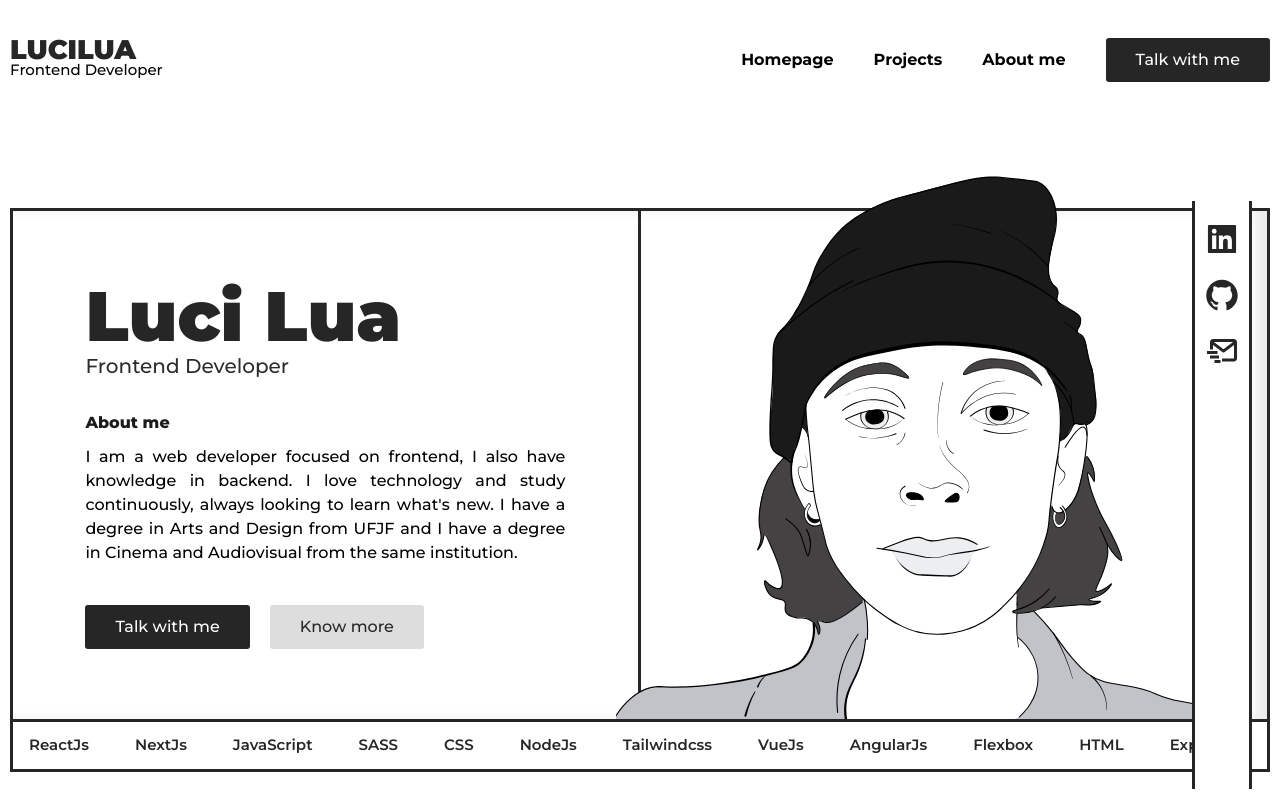
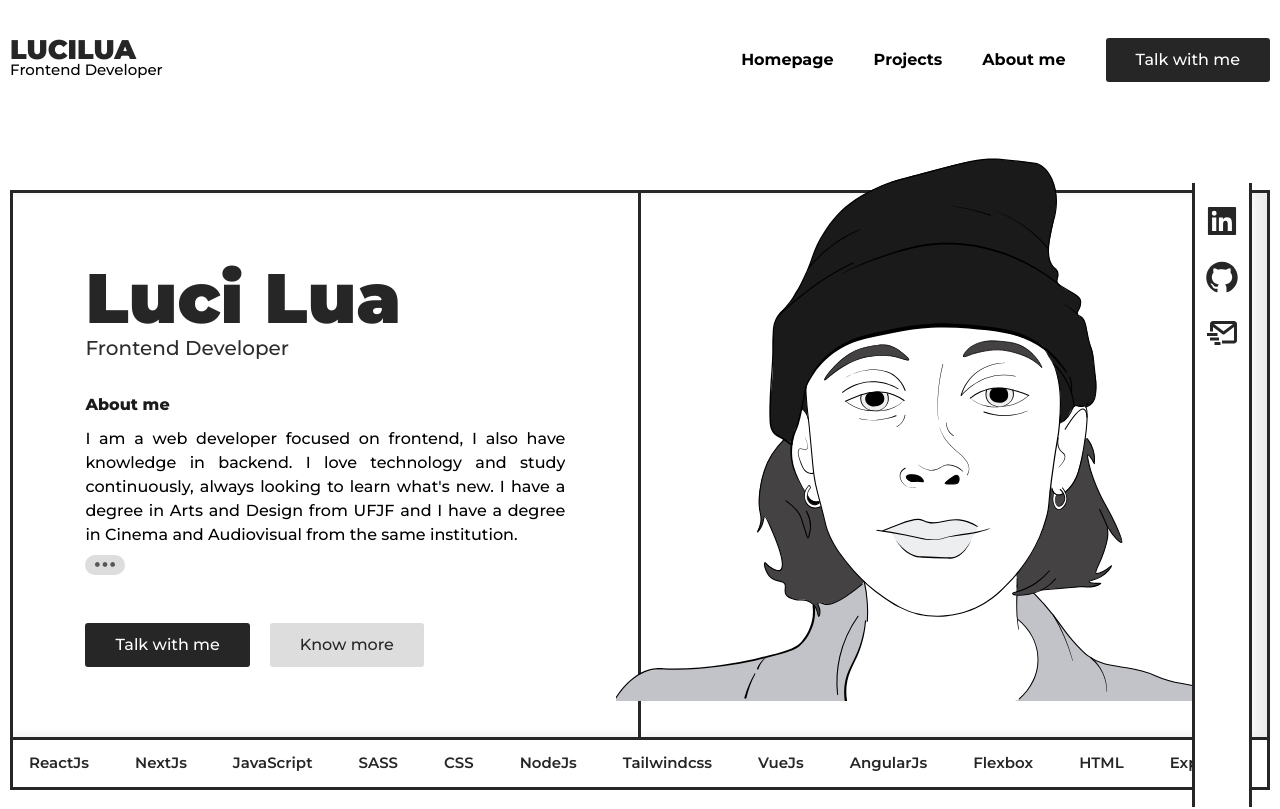
Before and after one commit to LuciLua/newPort, a Next.js app: page / in a window 1280 px wide. Shown: the top 809 px of the page. Built offline with nearby package versions, Linux system fonts and the light colour scheme.

Commit message:
max lines

```diff
--- a/src/components/InitialBox.tsx
+++ b/src/components/InitialBox.tsx
@@ -5,6 +5,7 @@ import { BiMailSend } from "react-icons/bi"
 import { useRef } from "react"
 import { toast } from "react-toastify"
 import Cookies from "js-cookie"
+import { MoreText } from "./MoreText"
 
 export function InitialBox() {
   const mailToRef = useRef(null)
@@ -63,13 +64,13 @@ export function InitialBox() {
             </h2>
             <div className="flex gap-[10px] flex-col">
               <h1 className="font-[800] text-[#1b1b1b] mt-[30px]">About me</h1>
-              <p className="font-[500] z-20 text-justify">
-                I am a web developer focused on frontend, I also have knowledge
-                in backend. I love technology and study continuously, always
-                looking to learn what's new. I have a degree in Arts and Design
-                from UFJF and I have a degree in Cinema and Audiovisual from the
-                same institution.
-              </p>
+                <MoreText numOfLines={2}>
+                  I am a web developer focused on frontend, I also have knowledge
+                  in backend. I love technology and study continuously, always
+                  looking to learn what's new. I have a degree in Arts and Design
+                  from UFJF and I have a degree in Cinema and Audiovisual from the
+                  same institution.
+                </MoreText>
               <div className="flex w-fit gap-5 mt-[30px] z-20">
                 <button
                   onClick={cookieLanguageSelector}
--- /dev/null
+++ b/src/components/MoreText.tsx
@@ -0,0 +1,24 @@
+'use client'
+
+import { useState } from "react";
+import { TfiMoreAlt } from "react-icons/tfi";
+
+export function MoreText({ children, numOfLines = 2, style }: { children: React.ReactNode, numOfLines?: number, style?: string}) {
+
+    const [num, setNum] = useState(numOfLines)
+
+    function moreText() {
+        setNum(999)
+    }
+
+    return (
+        <div className={`${style}`}>
+            <p className={`line-clamp-${num} overflow-hidden font-[500] z-20 text-justify`}>{children}</p>
+            {num > 2 ?
+                null
+                :
+                <TfiMoreAlt onClick={() => moreText()} className="bg-[#ddd] rounded-[30px] cursor-pointer w-[40px] h-[20px] text-[#575757] my-2" />
+            }
+        </div>
+    )
+}
--- a/src/components/ProjectModal.tsx
+++ b/src/components/ProjectModal.tsx
@@ -2,6 +2,7 @@
 import { useProjectModal } from "../hooks/useProjectModal"
 import { AiFillCloseCircle } from "react-icons/ai"
 import { motion } from "framer-motion"
+import { MoreText } from "./MoreText"
 
 export function ProjectModal() {
     const { toggleModalOpen, modalOpen, modalContent } = useProjectModal()
@@ -17,7 +18,7 @@ export function ProjectModal() {
                         style={{
                             transition: "all 0.5s cubic-bezier(0.17, 0.55, 0.55, 1)",
                         }}
-                        className="w-full max-w-[700px] h-fit min-h-[200px] relative flex flex-col bg-[#fff] p-4 rounded-[4px] shadow-[rgb(222,222,222)] shadow-[0px_0px_12px]"
+                        className="w-full max-w-[700px] h-fit min-h-[200px] max-h-[calc(100dvh-100px)] relative flex flex-col bg-[#fff] p-4 rounded-[4px] shadow-[rgb(222,222,222)] shadow-[0px_0px_12px]"
                     >
                         <button
                             onClick={toggleModalOpen}
@@ -39,7 +40,9 @@ export function ProjectModal() {
                             })}
                         </div>
                         <div className="custom-scrollbar overflow-y-scroll overflow-x-hidden scroll-py-[1px]">
-                            <p className="py-4">{description}</p>
+                            <MoreText style="py-2">
+                                {description}
+                            </MoreText>
                             <img src={img} alt="Project Image" className="py-4" />
                         </div>
                         <a
```
